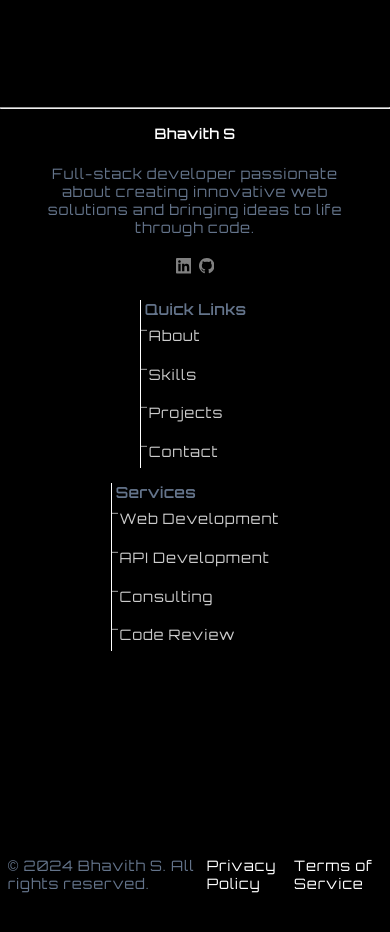
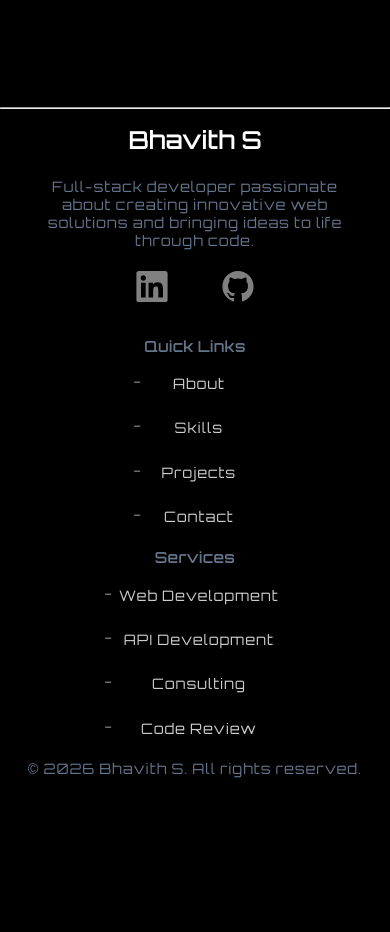
Before and after one commit to bhavi-th/bhavi-th.github.io, a React (Vite) app: page / in a window 390 px wide. Shown: the part 4800-5732 px from the top of the page. After the commit the page ends 5683 px from the top, so only its background shows below. Built offline with nearby package versions, Linux system fonts and the light colour scheme.

Commit message:
Made footer responsive accross all devices

```diff
--- a/src/pages/Footer.jsx
+++ b/src/pages/Footer.jsx
@@ -62,11 +62,7 @@ const Footer = () => {
             </div>
           </div>
           <div className="footer-bottom">
-            <p>© 2024 Bhavith S. All rights reserved.</p>
-            <div>
-              <a href="/privacy">Privacy Policy</a>
-              <a href="/terms">Terms of Service</a>
-            </div>
+            <p>© 2026 Bhavith S. All rights reserved.</p>
           </div>
         </div>
       </footer>
--- a/src/styles/pages/Footer.css
+++ b/src/styles/pages/Footer.css
@@ -50,11 +50,6 @@ hr {
   display: flex;
   opacity: 1;
   aspect-ratio: 1/1;
-  box-shadow: 0 0 25px white;
-}
-
-.footer-desc .desc-socials a:nth-child(2n) {
-  border-radius: 50%;
 }
 
 .footer-name {
@@ -110,7 +105,7 @@ hr {
 .footer-bottom {
   margin-inline: 2vmin;
   display: flex;
-  justify-content: space-between;
+  justify-content: center;
   align-items: center;
 }
 
@@ -134,7 +129,7 @@ hr {
 @media (max-width: 720px) {
   .footer-links-desc {
     grid-template-columns: 1fr;
-    grid-template-rows: repeat(4, 1fr);
+    grid-template-rows: repeat(3, 1fr);
     justify-items: center;
   }
 
@@ -146,12 +141,36 @@ hr {
     align-items: center;
   }
 
+  .footer-name {
+    font-size: 6vmin;
+  }
+
   .footer-desc p {
     text-align: center;
     max-width: 80vmin;
   }
 
+  .footer-desc svg {
+    height: 8vmin;
+    width: 20vmin;
+  }
+
   .footer-links {
     width: max-content;
+    border-left: none;
+    margin-top: 2vmin;
+  }
+
+  .footer-links ul {
+    text-align: center;
+  }
+
+  .footer-links h4 {
+    text-align: center;
+    margin-bottom: 5vmin;
+  }
+
+  .footer-links li::before {
+    transform: translateX(-100%) translateY(1000%);
   }
 }
```
